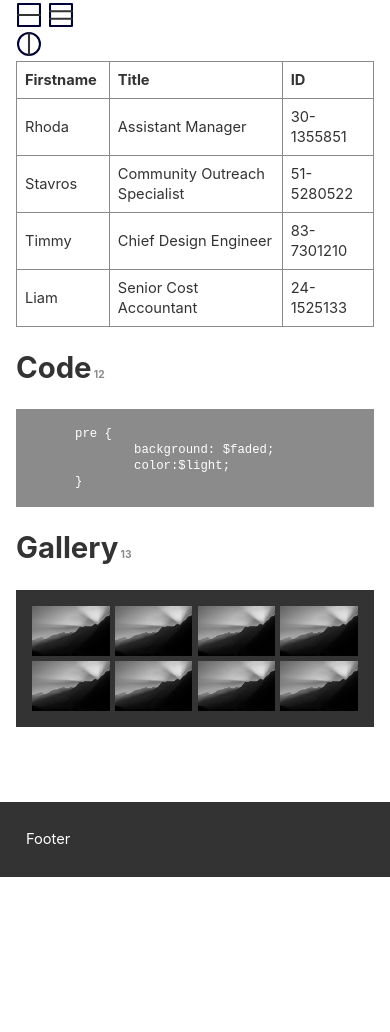
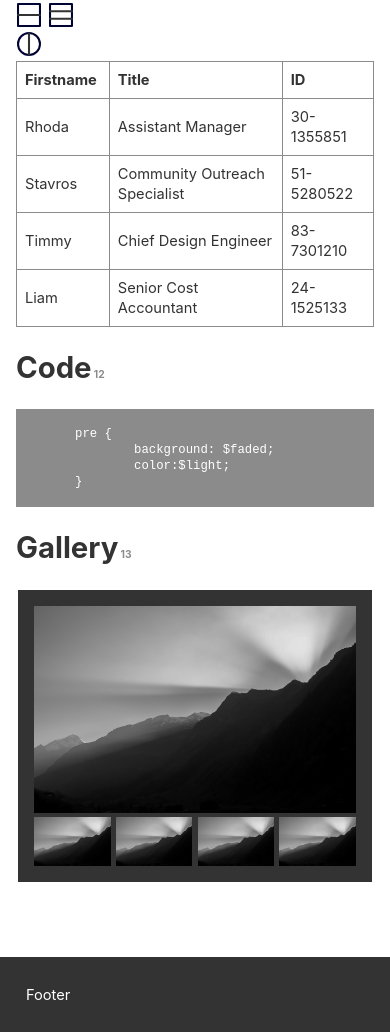
Before and after one commit to NiallEccles/Gallium, a website: page src/index.html in a window 390 px wide. Shown: the part 4119-5151 px from the top of the page. Before the commit the page ends 4996 px from the top, so only its background shows below. Drawn offline with nearby package versions, Linux system fonts and the light colour scheme; files that its build step writes are made by us from their sources.

Commit message:
Added in styling for gallery.

```diff
--- a/src/index.html
+++ b/src/index.html
@@ -193,15 +193,14 @@
 		</code></pre>
 		<h1>Gallery<small>13</small></h1>
 		<div class="gallery">
+			<div class="current">
+				<img src="images/hans-veth-403052.jpg" alt="Hans Veth - Unsplash" id="current">
+			</div>
 			<div class="gallery-images">
-					<img src="images/hans-veth-403052.jpg" alt="Hans Veth - Unsplash">
-					<img src="images/hans-veth-403052.jpg" alt="Hans Veth - Unsplash">
-					<img src="images/hans-veth-403052.jpg" alt="Hans Veth - Unsplash">
-					<img src="images/hans-veth-403052.jpg" alt="Hans Veth - Unsplash">
-					<img src="images/hans-veth-403052.jpg" alt="Hans Veth - Unsplash">
-					<img src="images/hans-veth-403052.jpg" alt="Hans Veth - Unsplash">
-					<img src="images/hans-veth-403052.jpg" alt="Hans Veth - Unsplash">
-					<img src="images/hans-veth-403052.jpg" alt="Hans Veth - Unsplash">
+				<img src="images/hans-veth-403052.jpg" alt="Hans Veth - Unsplash">
+				<img src="images/hans-veth-403052.jpg" alt="Hans Veth - Unsplash">
+				<img src="images/hans-veth-403052.jpg" alt="Hans Veth - Unsplash">
+				<img src="images/hans-veth-403052.jpg" alt="Hans Veth - Unsplash">
 			</div>
 		</div>
 	</div>
--- a/src/sass/_gallery.scss
+++ b/src/sass/_gallery.scss
@@ -1,6 +1,12 @@
 .gallery{
     padding:1em;
     background: $dark;
+    width:50%;
+    margin: auto;
+}
+
+.current img{
+    width: 100%;
 }
 
 .gallery-images img{
@@ -11,3 +17,10 @@
     grid-template-columns: repeat(4, 1fr);
     grid-gap: 0.325em;
 }
+
+@media  screen and (max-width: 800px) {
+    .gallery{
+        width: 90%;
+        margin: auto;
+    }
+}
```
Also changed, not shown: dist/css/style.css, dist/index.html.
